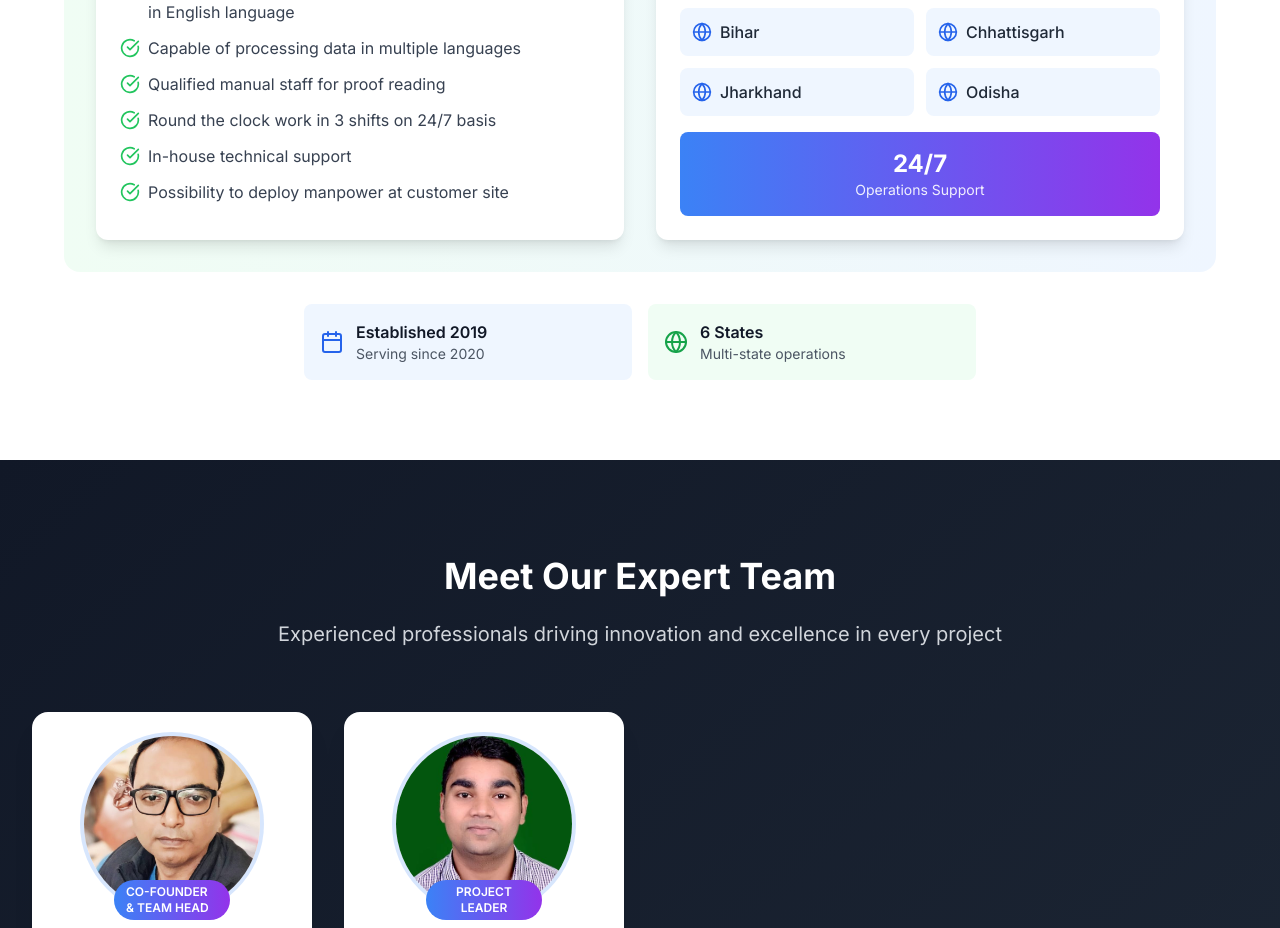
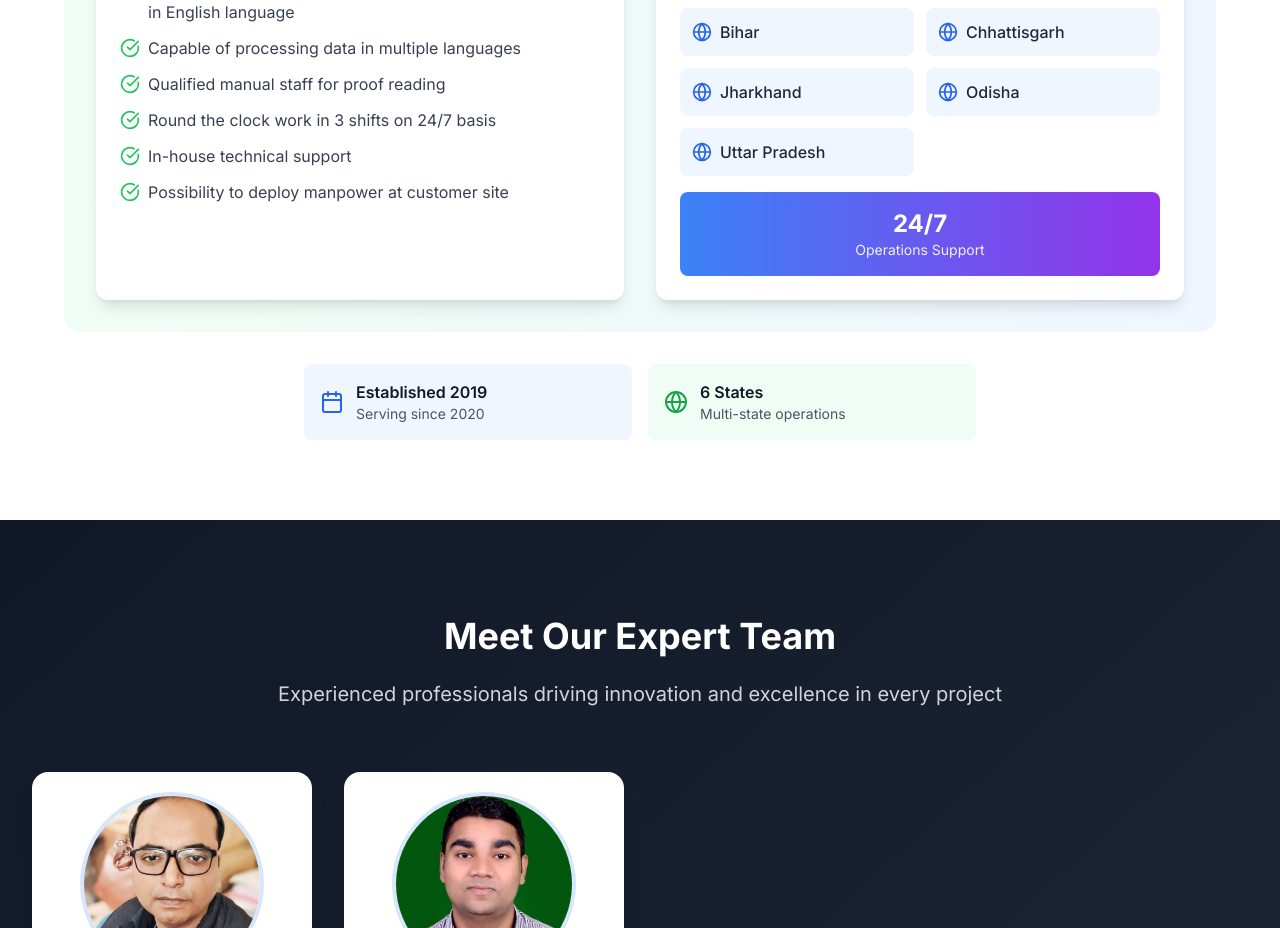
Before and after one commit to RajuKumar1213/computer-part-selling, a Next.js app: page /about in a window 1280 px wide. Shown: the part 2084-3012 px from the top of the page. Built offline with nearby package versions, Linux system fonts and the light colour scheme.

Commit message:
added up in current deployement

```diff
--- a/src/app/about/page.jsx
+++ b/src/app/about/page.jsx
@@ -326,6 +326,12 @@ export default function AboutPage() {
                         <Globe className="w-5 h-5 text-blue-600 mr-2" />
                         <span className="font-medium text-gray-800">
                           Odisha
+                        </span>
+                      </div>
+                      <div className="flex items-center p-3 bg-blue-50 rounded-lg">
+                        <Globe className="w-5 h-5 text-blue-600 mr-2" />
+                        <span className="font-medium text-gray-800">
+                          Uttar Pradesh
                         </span>
                       </div>
                     </div>
```
